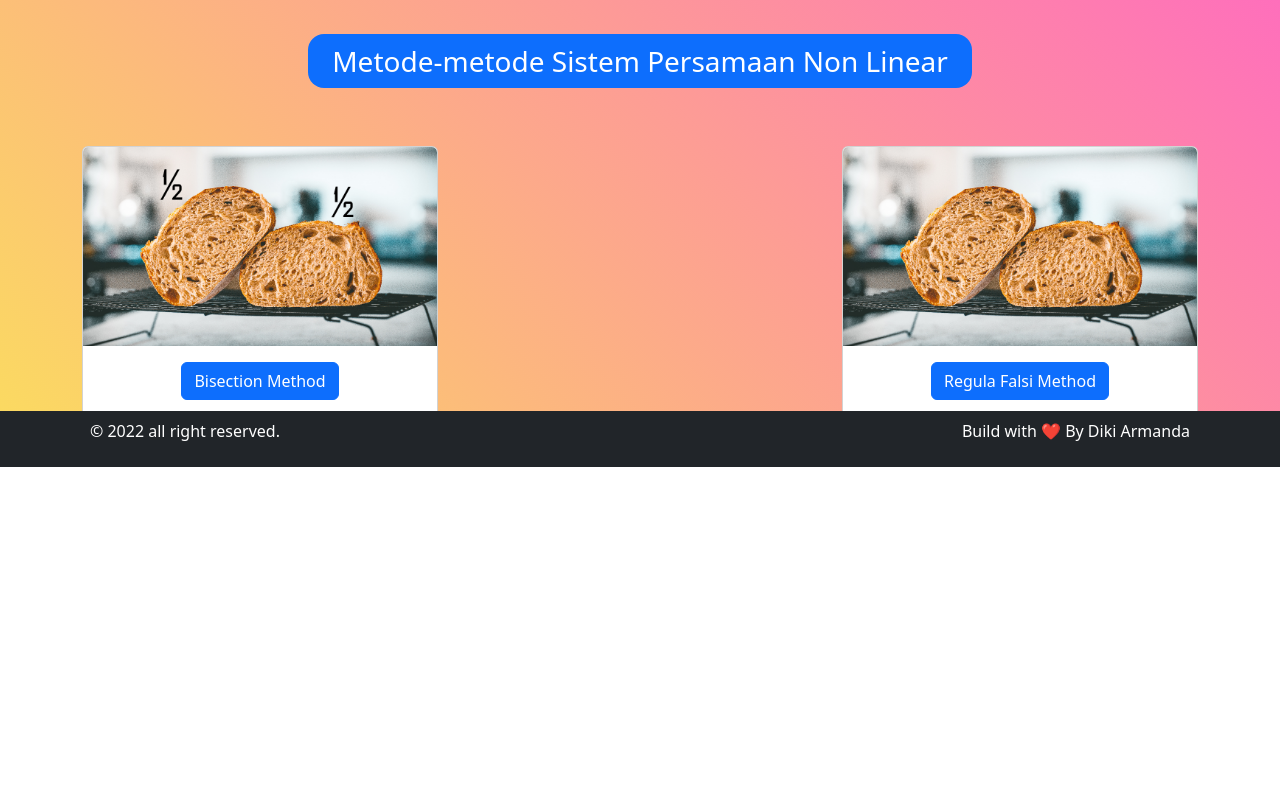
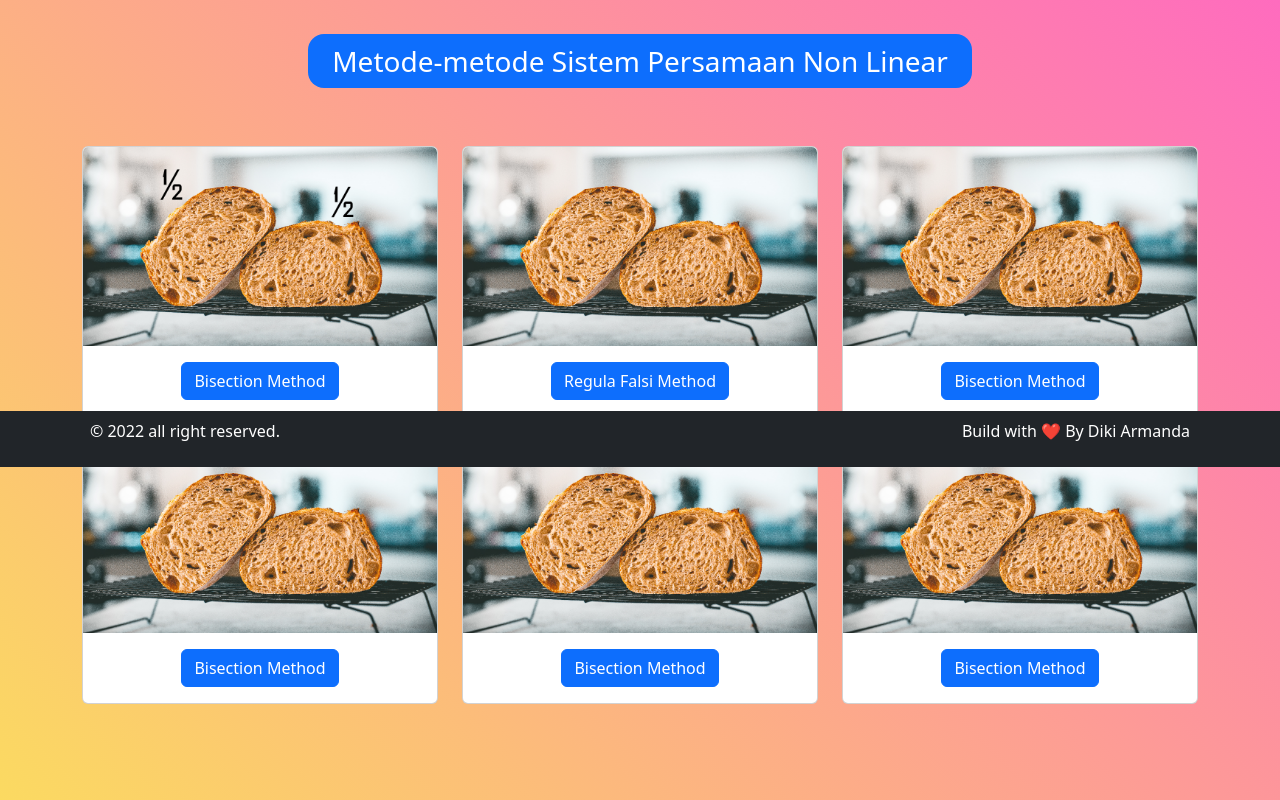
Before and after one commit to dikiarmanda/uas-metode-numerik, a plain HTML site: page index.html in a window 1280 px wide. Shown: the part 333-1133 px from the top of the page. Before the commit the page ends 800 px from the top, so only its background shows below. Drawn offline with Linux system fonts and the light colour scheme.

Commit message:
kembalikan menu

```diff
--- a/index.html
+++ b/index.html
@@ -85,7 +85,7 @@
                         </div>
                     </div>
                 </div>
-                <div class="d-none col-sm-4 pt-3">
+                <div class="col-sm-4 pt-3">
                     <div class="card">
                         <img class="card-img-top" src="assets/img/3.jpg">
                         <div class="card-body">
@@ -94,7 +94,7 @@
                     </div>
                 </div>
             </div>
-            <div class="d-none row justify-content-between text-center mb-5">
+            <div class="row justify-content-between text-center mb-5">
                 <div class="col-sm-4 pt-3">
                     <div class="card">
                         <img class="card-img-top" src="assets/img/4.jpg">
```
